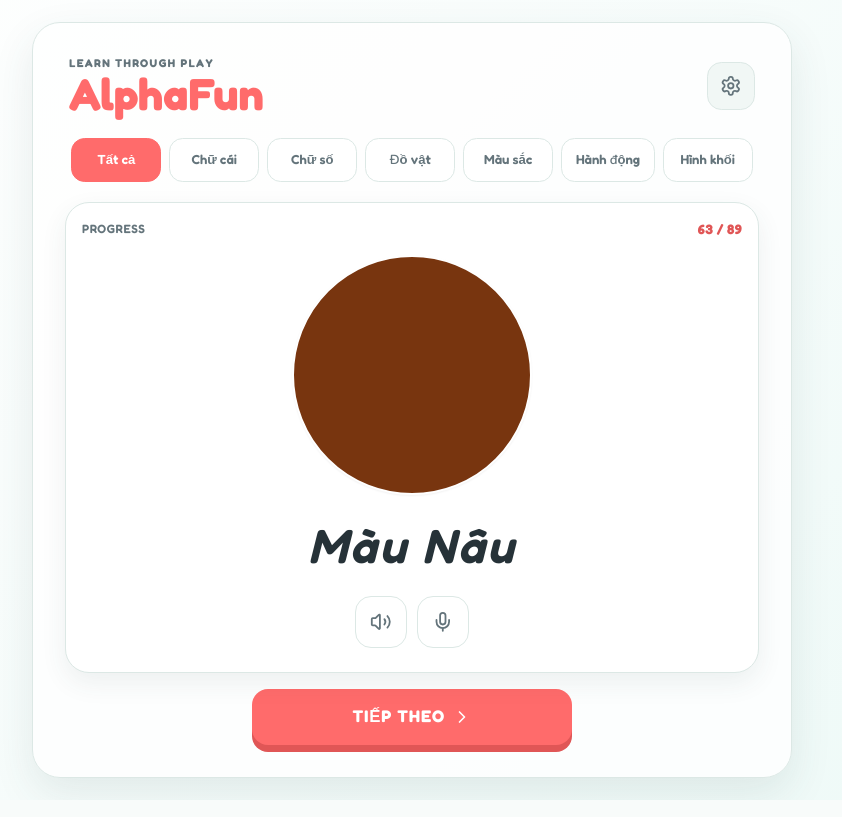
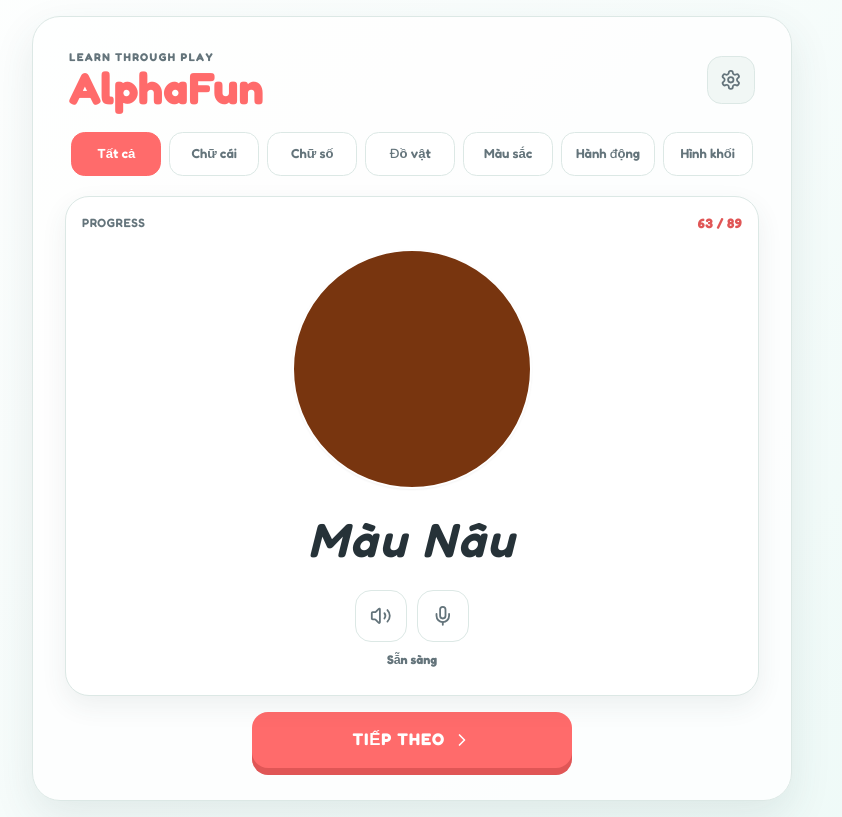
Before and after one commit to toanle88/AlphaFun, a React (Vite) app: page / in a window 1280 px wide. Shown: the whole page, without its empty margins (228-1070 px from the left). Built offline with nearby package versions, Linux system fonts and the light colour scheme.

Commit message:
fix: resolve issue #4 (#13)

```diff
--- a/src/App.tsx
+++ b/src/App.tsx
@@ -1,4 +1,4 @@
-import React, { useState, useEffect, useCallback, useMemo } from 'react';
+import React, { useState, useEffect, useCallback, useMemo, useRef } from 'react';
 import {
     Language, Category, Mode, Order, AppItem
 } from './types';
@@ -34,6 +34,9 @@ const App: React.FC = () => {
     const [showSettings, setShowSettings] = useState(false);
     const [sequentialIndex, setSequentialIndex] = useState(0);
     const [currentItem, setCurrentItem] = useState<AppItem | null>(null);
+    const settingsButtonRef = useRef<HTMLButtonElement>(null);
+    const firstSettingsControlRef = useRef<HTMLButtonElement>(null);
+    const settingsWasOpenRef = useRef(false);
 
     const pool = useMemo(() => {
         let items: AppItem[] = [];
@@ -111,6 +114,16 @@ const App: React.FC = () => {
         return () => document.removeEventListener('keydown', closeOnEscape);
     }, [showSettings]);
 
+    useEffect(() => {
+        if (showSettings) {
+            firstSettingsControlRef.current?.focus();
+            settingsWasOpenRef.current = true;
+        } else if (settingsWasOpenRef.current) {
+            settingsButtonRef.current?.focus();
+            settingsWasOpenRef.current = false;
+        }
+    }, [showSettings]);
+
     const t = UI_TEXT[lang];
     const currentPosition = currentItem
         ? pool.findIndex(item => getItemIdentifier(item) === getItemIdentifier(currentItem)) + 1
@@ -132,6 +145,7 @@ const App: React.FC = () => {
                         <button
                             type="button"
                             className="icon-button"
+                            ref={settingsButtonRef}
                             onClick={() => setShowSettings(!showSettings)}
                             aria-label={showSettings ? 'Close settings' : 'Open settings'}
                             aria-expanded={showSettings}
@@ -142,10 +156,16 @@ const App: React.FC = () => {
                         </button>
 
                         {showSettings && (
-                            <div id="settings-panel" className="settings-panel" role="dialog" aria-label="Learning settings">
+                            <div
+                                id="settings-panel"
+                                className="settings-panel"
+                                role="dialog"
+                                aria-labelledby="settings-title"
+                                aria-describedby="settings-hint"
+                            >
                                 <div className="settings-heading">
-                                    <span>Settings</span>
-                                    <span className="settings-hint">Tap to change</span>
+                                    <span id="settings-title">Learning settings</span>
+                                    <span id="settings-hint" className="settings-hint">Tap to change</span>
                                 </div>
 
                                 <div className="settings-group" role="group" aria-labelledby="language-label">
@@ -154,6 +174,7 @@ const App: React.FC = () => {
                                         <button
                                             type="button"
                                             className={`segment-button ${lang === 'vi' ? 'is-selected' : ''}`}
+                                            ref={firstSettingsControlRef}
                                             onClick={() => setLang('vi')}
                                             aria-pressed={lang === 'vi'}
                                         >
@@ -238,6 +259,7 @@ const App: React.FC = () => {
                     <button
                         type="button"
                         className="next-button"
+                        aria-label={lang === 'vi' ? 'Mục tiếp theo' : 'Next item'}
                         onClick={() => selectNextItem()}
                     >
                         {t.next} <ChevronRight className="next-icon" aria-hidden="true" />
--- a/src/components/DisplayArea.tsx
+++ b/src/components/DisplayArea.tsx
@@ -29,7 +29,7 @@ export const DisplayArea: React.FC<DisplayAreaProps> = ({ item, lang, autoPlay,
 
     return (
         <section className="learning-card" aria-label="Learning card">
-            <div className="card-progress" role="status" aria-label={`Progress ${progress}`}>
+            <div className="card-progress" role="group" aria-label={`Progress ${progress}`}>
                 <span>Progress</span>
                 <strong data-testid="progress">{progress}</strong>
             </div>
@@ -83,6 +83,7 @@ export const DisplayArea: React.FC<DisplayAreaProps> = ({ item, lang, autoPlay,
                         className={`audio-button ${isRecording ? 'is-recording' : ''}`}
                         onClick={isRecording ? stopRecording : startRecording}
                         aria-label={isRecording ? "Stop recording" : "Record your voice"}
+                        aria-pressed={isRecording}
                         title={isRecording ? "Stop recording" : "Record your voice"}
                     >
                         {isRecording ? <Square aria-hidden="true" /> : <Mic aria-hidden="true" />}
@@ -100,6 +101,15 @@ export const DisplayArea: React.FC<DisplayAreaProps> = ({ item, lang, autoPlay,
                         </button>
                     )}
                 </div>
+                <p className="audio-status" role="status" aria-live="polite">
+                    {isSpeaking
+                        ? (lang === 'vi' ? 'Đang phát âm' : 'Speaking')
+                        : isRecording
+                            ? (lang === 'vi' ? 'Đang ghi âm' : 'Recording')
+                            : audioUrl
+                                ? (lang === 'vi' ? 'Bản ghi đã sẵn sàng để phát lại' : 'Recording ready to replay')
+                                : (lang === 'vi' ? 'Sẵn sàng' : 'Ready')}
+                </p>
             </div>
         </section>
     );
--- a/src/index.css
+++ b/src/index.css
@@ -14,7 +14,7 @@
   --text-muted: #64747b;
   --line: #dce8e5;
   --soft-surface: #f1f7f5;
-  --focus-ring: rgba(78, 205, 196, 0.35);
+  --focus-ring: #147d77;
 
   --font-main: 'Fredoka', 'Nunito', sans-serif;
 }
@@ -301,6 +301,15 @@
     margin-top: 1.5rem;
   }
 
+  .audio-status {
+    min-height: 1.25rem;
+    margin-top: 0.55rem;
+    color: var(--text-muted);
+    font-size: 0.78rem;
+    font-weight: 700;
+    text-align: center;
+  }
+
   .audio-button {
     width: 52px;
     height: 52px;
```
Also changed, not shown: 1 other file (tests, documents, lock files or other folders).
